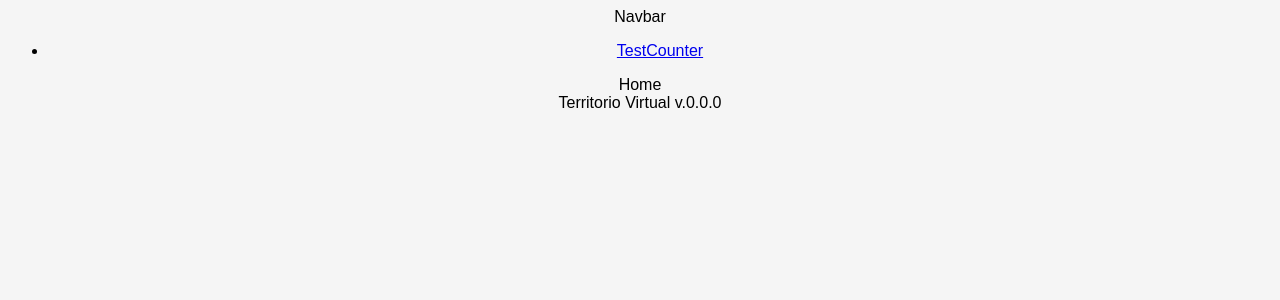
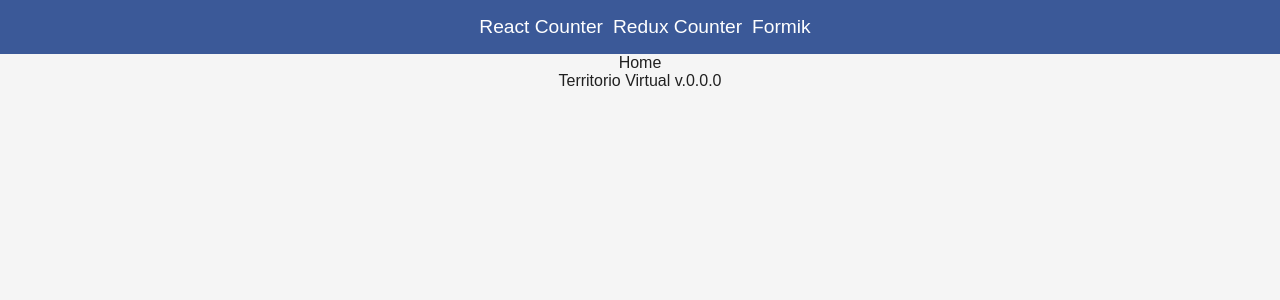
Before and after one commit to hackdante/basicReactInstall, a React (Create React App) app: page / in a window 1280 px wide. Shown: the top 300 px of the page. Built offline with nearby package versions, Linux system fonts and the light colour scheme.

Commit message:
Begin Formik

```diff
--- a/src/components/globals/navbar/Navbar.tsx
+++ b/src/components/globals/navbar/Navbar.tsx
@@ -1,14 +1,26 @@
-import React from 'react'
-import { Link } from 'react-router-dom'
+import { Link } from "react-router-dom";
+import "./styles/styles.css";
 
 export const Navbar = () => {
   return (
-    <div>Navbar
-      <ul>
+    <div className="navbar">
+      <ul className="navbarContainer">
         <li>
-        <Link to='test/simple-counter'>TestCounter</Link>
+          <Link to="test/simple-counter">
+            <span className="navbarItem">React Counter</span>
+          </Link>
+        </li>
+        <li>
+          <Link to="test/counter">
+            <span className="navbarItem">Redux Counter</span>
+          </Link>
+        </li>
+        <li>
+          <Link to="test/formik">
+            <span className="navbarItem">Formik</span>
+          </Link>
         </li>
       </ul>
     </div>
-  )
-}
+  );
+};
--- /dev/null
+++ b/src/components/globals/navbar/styles/styles.css
@@ -0,0 +1,19 @@
+.navbar {
+  background: var(--primary);
+}
+
+.navbarContainer {
+  display: flex;
+  flex-wrap: wrap;
+  justify-content: center;
+  padding: 1rem;
+
+}
+
+
+.navbarItem {
+  color: var(--white);
+  margin-left: 10px;
+  margin-left: 10px;
+  font-size: 1.2rem;
+}
--- a/src/styles/global.css
+++ b/src/styles/global.css
@@ -1,6 +1,33 @@
 :root {
+  --primary: #3b5998;
+  --secondary: #4b5b7f;
+  --accent: #3b987b;
+  --danger: #983b58;
+  --info: #3b8798;
+  --success: #58983b;
+  --warning: #987b3b;
+  --dark: #161b24;
+  --light: #eeeeee;
+  --white: #ffffff;
+}
+
+* {
+  margin: 0px;
+  padding: 0px;
+  box-sizing: border-box;
   font-size: 16px;
+  color: rgba(0, 0, 0, 0.87);
   font-family: sans-serif;
+}
+
+body {
   background: #f5f5f5;
-  --primary: #8bc34a;
 }
+
+ul {
+  list-style: none;
+}
+
+a {
+  text-decoration: none;
+}
```
